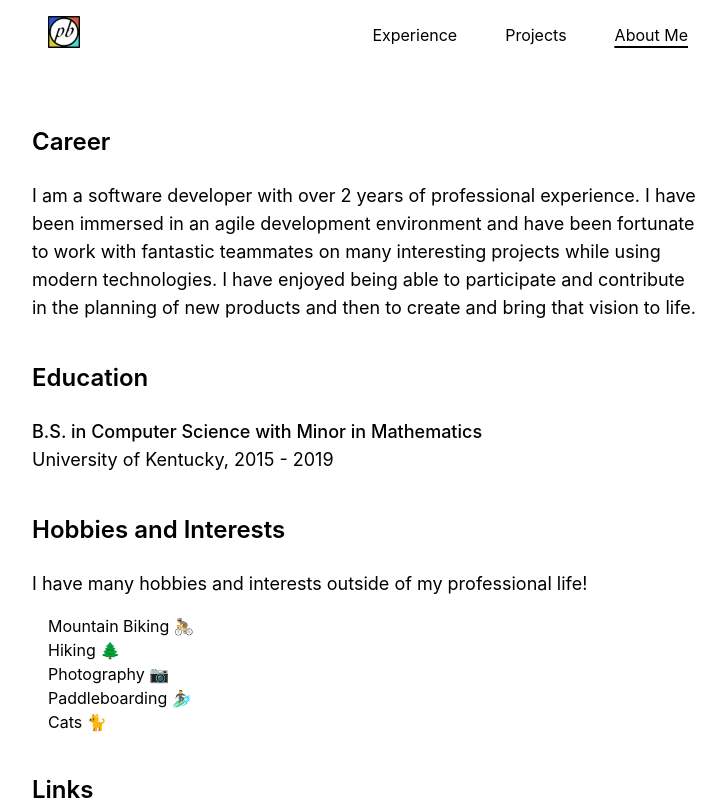
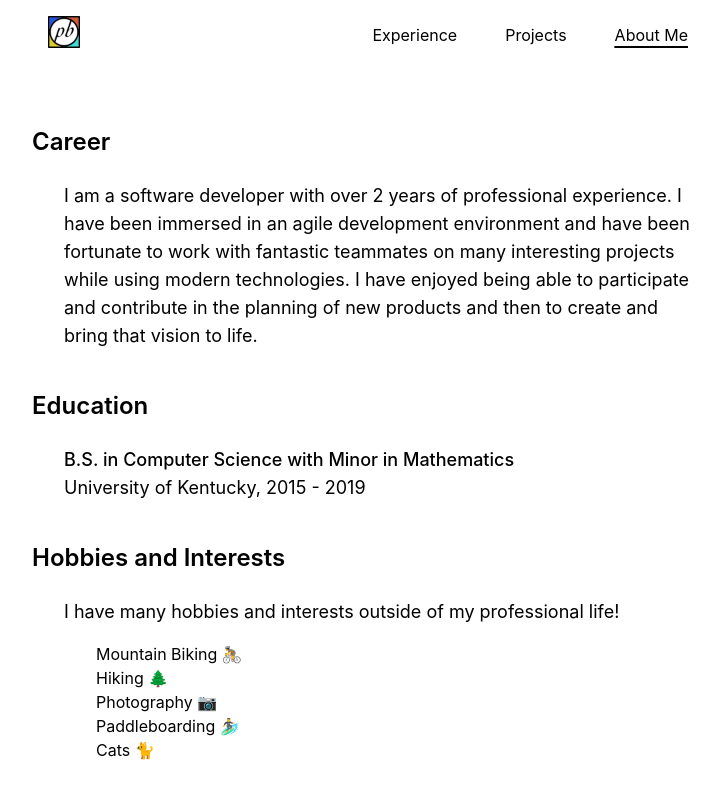
Before and after one commit to pbarrett21/pbarrett21.github.io, a React (Create React App) app: page /about in a window 1280 px wide. Shown: the whole page, without its empty margins (272-998 px from the left). Built offline with nearby package versions, Linux system fonts and the light colour scheme.

Commit message:
update about

```diff
--- a/src/routes/aboutMe/aboutMe.tsx
+++ b/src/routes/aboutMe/aboutMe.tsx
@@ -5,7 +5,7 @@ const AboutMe = () => {
     return (
         <div className='max-w-full md:max-w-2xl lg:max-w-2xl m-4'>
             <h1 className='font-semibold text-2xl mt-10 mb-6'>Career</h1>
-            <p className='text-lg font-normal'>
+            <p className='text-lg font-normal ml-8'>
                 I am a software developer with over 2 years of professional experience. I
                 have been immersed in an agile development environment and have been fortunate to work with
                 fantastic teammates on many interesting projects while using modern technologies. I have
@@ -15,15 +15,15 @@ const AboutMe = () => {
 
             <h1 className='font-semibold text-2xl mt-10 mb-6'>Education</h1>
             <div>
-                <p className='text-lg font-medium'>B.S. in Computer Science with Minor in Mathematics</p>
-                <p className='text-lg font-normal'>University of Kentucky, 2015 - 2019</p>
+                <p className='text-lg font-medium ml-8'>B.S. in Computer Science with Minor in Mathematics</p>
+                <p className='text-lg font-normal ml-8'>University of Kentucky, 2015 - 2019</p>
             </div>
 
             <h1 className='font-semibold text-2xl mt-10 mb-6'>Hobbies and Interests</h1>
-            <p className='text-lg font-normal'>
+            <p className='text-lg font-normal ml-8'>
                 I have many hobbies and interests outside of my professional life!
             </p>
-            <ul className='pt-4 pl-4'>
+            <ul className='pt-4 pl-16'>
                 <li>Mountain Biking 🚴</li>
                 <li>Hiking 🌲</li>
                 <li>Photography 📷</li>
@@ -32,10 +32,14 @@ const AboutMe = () => {
             </ul>
 
             <h1 className='font-semibold text-2xl mt-10 mb-6'>Links</h1>
-            <p className='text-lg font-normal'>
+            <p className='text-lg font-normal ml-8'>
                 Here are some useful or relevant links:
             </p>
-            <ul className='pt-4 pl-4'>
+            <ul className='pt-4 pl-16'>
+                <li><a className='underline hover:text-green-600'
+                       href='https://github.com/pbarrett21/tools-and-gadgets/blob/main/README.md'
+                       rel='noreferrer'
+                       target='_blank'>Tools I use 🛠</a></li>
                 <li><a className='underline hover:text-green-600'
                        href='https://github.com/pbarrett21'
                        rel='noreferrer'
@@ -55,7 +59,7 @@ const AboutMe = () => {
             </ul>
 
             <h1 className='font-semibold text-2xl mt-10 mb-6'>Resume</h1>
-            <p className='text-lg font-normal'>
+            <p className='text-lg font-normal ml-8'>
                 Feel free to take a look at my
                 <a className='font-medium underline ml-1 hover:text-green-600'
                    href='https://drive.google.com/file/d/1S6ykXqenu7QUbQdcJkXWTPL9j2sHRam7/view?usp=sharing'
```
